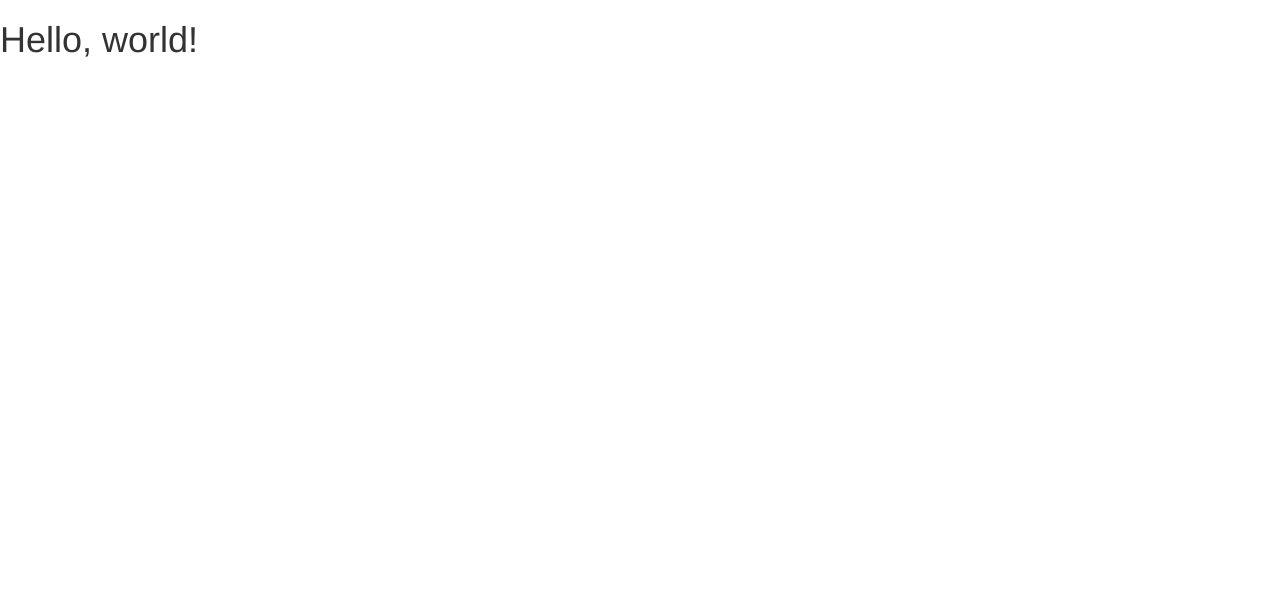
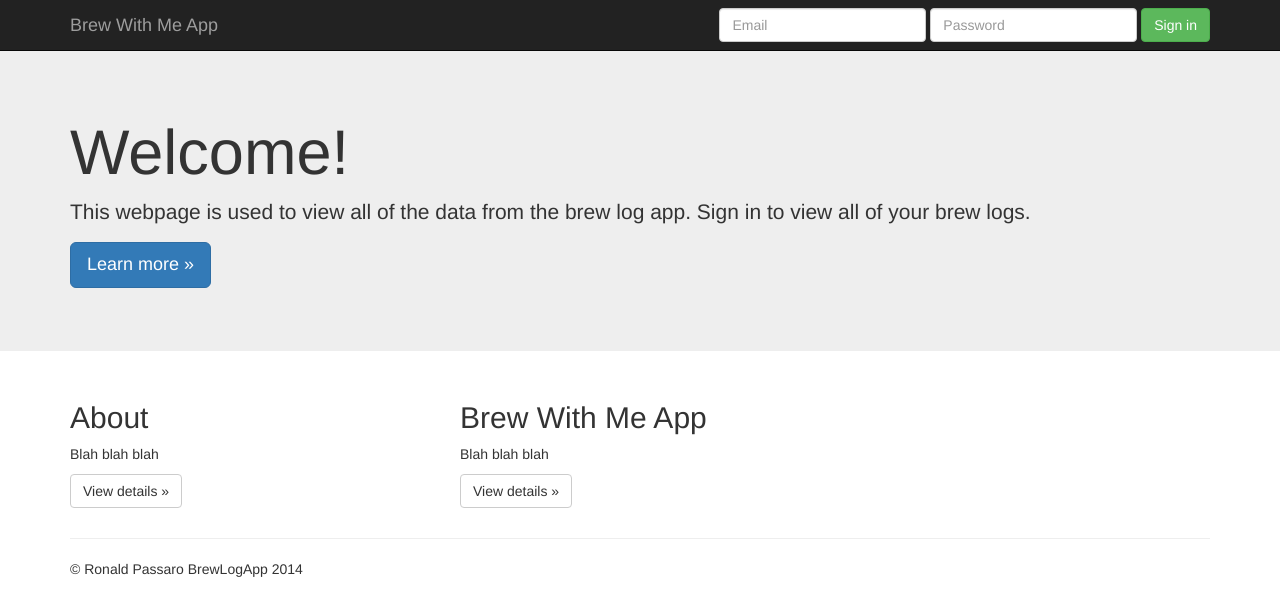
Before and after one commit to rjpassar/rjpassar.brewlog.github.io, a plain HTML site: page index.html in a window 1280 px wide. Drawn offline with nearby package versions, Linux system fonts and the light colour scheme; a script that the page names is missing.

Commit message:
commit updates

```diff
--- /dev/null
+++ b/css/brewLog.css
@@ -0,0 +1,5 @@
+/* Move down content because we have a fixed navbar that is 50px tall */
+body {
+  padding-top: 50px;
+  padding-bottom: 20px;
+}
--- a/index.html
+++ b/index.html
@@ -8,6 +8,7 @@
 
     <!-- Bootstrap -->
     <link href="css/bootstrap.min.css" rel="stylesheet">
+    <link href="css/brewLog.css" rel="stylesheet">
 
     <!-- HTML5 shim and Respond.js for IE8 support of HTML5 elements and media queries -->
     <!-- WARNING: Respond.js doesn't work if you view the page via file:// -->
@@ -17,11 +18,68 @@
     <![endif]-->
   </head>
   <body>
-    <h1>Hello, world!</h1>
+    <nav class="navbar navbar-inverse navbar-fixed-top" role="navigation">
+      <div class="container">
+        <div class="navbar-header">
+          <button type="button" class="navbar-toggle collapsed" data-toggle="collapse" data-target="#navbar" aria-expanded="false" aria-controls="navbar">
+            <span class="sr-only">Toggle navigation</span>
+            <span class="icon-bar"></span>
+            <span class="icon-bar"></span>
+            <span class="icon-bar"></span>
+          </button>
+          <a class="navbar-brand" href="#">Brew With Me App</a>
+        </div>
+        <div id="navbar" class="navbar-collapse collapse">
+          <form class="navbar-form navbar-right" role="form">
+            <div class="form-group">
+              <input type="text" placeholder="Email" class="form-control">
+            </div>
+            <div class="form-group">
+              <input type="password" placeholder="Password" class="form-control">
+            </div>
+            <button type="submit" class="btn btn-success">Sign in</button>
+          </form>
+        </div><!--/.navbar-collapse -->
+      </div>
+    </nav>
+
+    <!-- Main jumbotron for a primary marketing message or call to action -->
+    <div class="jumbotron">
+      <div class="container">
+        <h1>Welcome!</h1>
+        <p>This webpage is used to view all of the data from the brew log app. Sign in to view all of your brew logs.</p>
+        <p><a class="btn btn-primary btn-lg" href="#" role="button">Learn more &raquo;</a></p>
+      </div>
+    </div>
+
+    <div class="container">
+      <!-- Example row of columns -->
+      <div class="row">
+        <div class="col-md-4">
+          <h2>About</h2>
+          <p>Blah blah blah</p>
+          <p><a class="btn btn-default" href="#" role="button">View details &raquo;</a></p>
+        </div>
+        <div class="col-md-4">
+          <h2>Brew With Me App</h2>
+          <p>Blah blah blah</p>
+          <p><a class="btn btn-default" href="#" role="button">View details &raquo;</a></p>
+       </div>
+      </div>
+
+      <hr>
+
+      <footer>
+        <p>&copy; Ronald Passaro BrewLogApp 2014</p>
+      </footer>
+    </div> <!-- /container -->
 
     <!-- jQuery (necessary for Bootstrap's JavaScript plugins) -->
     <script src="https://ajax.googleapis.com/ajax/libs/jquery/1.11.1/jquery.min.js"></script>
+    <!-- Parse.js -->
+    <script src="//www.parsecdn.com/js/parse-1.3.2.min.js"></script>
     <!-- Include all compiled plugins (below), or include individual files as needed -->
     <script src="js/bootstrap.min.js"></script>
+    <script src="js/brewlog.js"></script>
   </body>
 </html>
--- /dev/null
+++ b/js/brewLog.js
@@ -0,0 +1,14 @@
+$(function() {
+
+    Parse.$ = jQuery;
+
+    // Replace this line with the one on your Quickstart Guide Page
+    Parse.initialize("zk8dGwf6u2yPjbYbAD0NpFp6ynVENCXq4ArpVSFg", "QbWsLsjwMsKnL9AdWWfX8FPH0onYylaQSgw5BKGd");
+
+    var TestObject = Parse.Object.extend("TestObject");
+    var testObject = new TestObject();
+    testObject.save({foo: "bar"}).then(function(object) {
+      alert("yay! it worked");
+    });
+
+});
```
